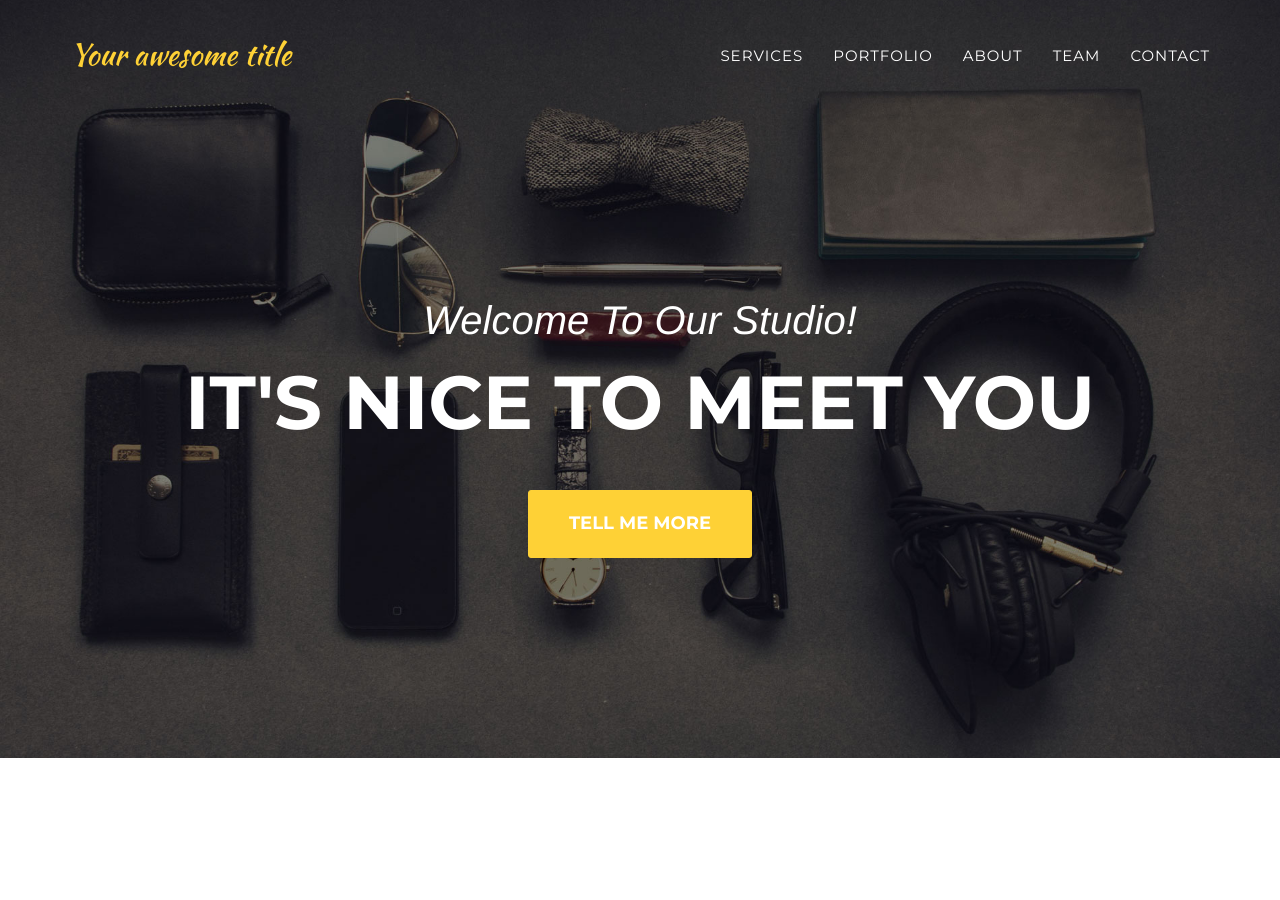
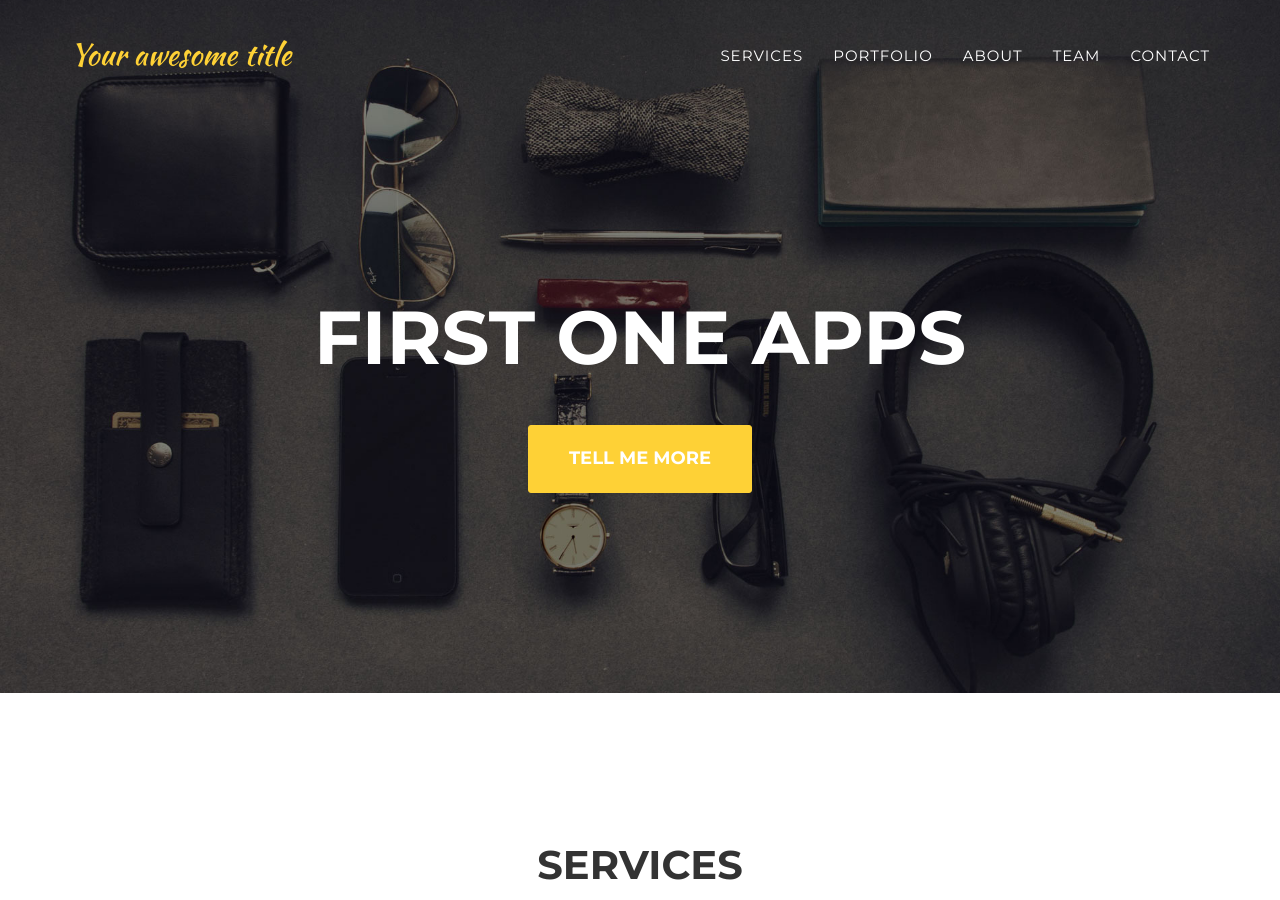
Before and after one commit to firstoneapps/firstoneapps.github.io, a Jekyll site: the page built from index.html, in a window 1280 px wide and 900 px high. Built offline with Jekyll 4.4.1, drawn with Linux system fonts in a browser that asks for light colours; some web fonts are replaced.

Commit message:
Update company name in header

```diff
--- a/_includes/header.html
+++ b/_includes/header.html
@@ -44,8 +44,7 @@
     <header>
         <div class="container">
             <div class="intro-text">
-                <div class="intro-lead-in">Welcome To Our Studio!</div>
-                <div class="intro-heading">It's Nice To Meet You</div>
+                <div class="intro-heading">First One Apps</div>
                 <a href="#services" class="page-scroll btn btn-xl">Tell Me More</a>
             </div>
         </div>
```
